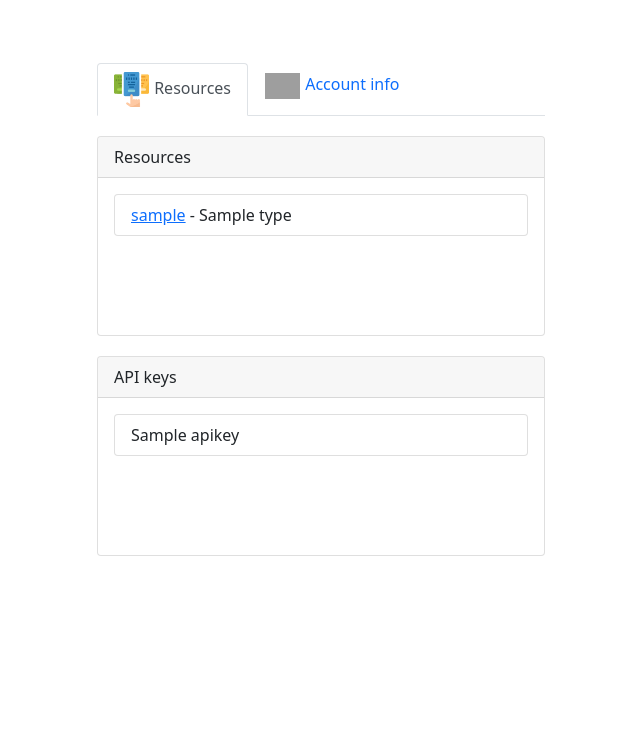
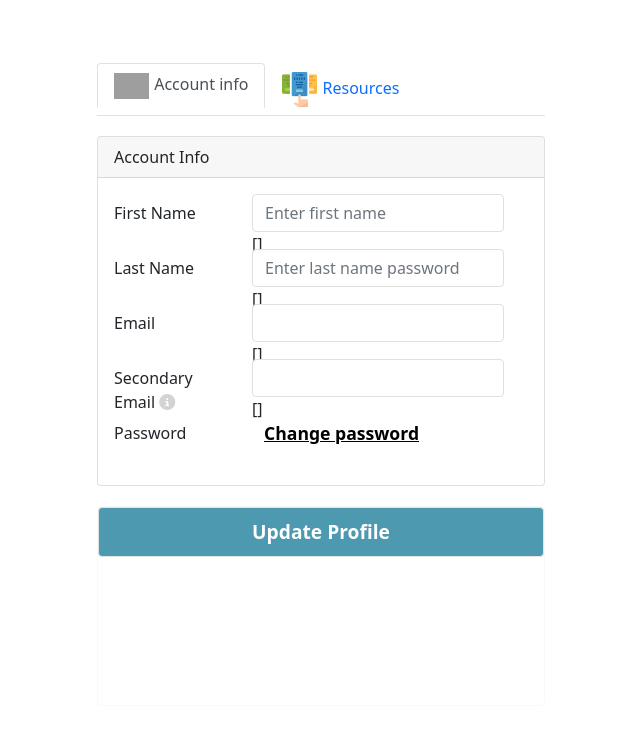
Before and after one commit to geosolutions-it/djam, a Django app: template project/apps/user_management/templates/account/user_edit.html in a window 1280 px wide. Shown: the part 61-800 px from the top of the page, without its empty margins (319-959 px from the left). Run offline with Django 3.2, Linux system fonts and the light colour scheme; tables that the repository leaves empty hold one stand-in row (values such as "Sample post"); the template is opened without the code that fills it: values that come from a table or form of the project are taken from there, most other values are stand-ins (such as "Sample title", 1, 10 or a date in 2020); parts of the project's set-up code (start-up, migrations or seed data) failed here and were passed over; some libraries are stand-ins or nearby versions; grey boxes are pictures that could not be loaded.

Commit message:
renamed method to get api key, few improvements to the templates

```diff
--- a/project/apps/identity_provider/views/token_management.py
+++ b/project/apps/identity_provider/views/token_management.py
@@ -5,7 +5,7 @@ from apps.identity_provider.authentication import DjamTokenAuthentication
 from apps.identity_provider.permissions import APIKeyManagementResourceKeyVerification, ExpirationDateValidation
 from rest_framework.viewsets import ViewSet
 from rest_framework.decorators import action
-from apps.identity_provider.utils import select_user, apikey_list, create_apikey, key_status, key_revoke, key_renew, key_rotate
+from apps.identity_provider.utils import select_user, get_apikeys, create_apikey, key_status, key_revoke, key_renew, key_rotate
 
 from rest_framework import serializers
 from drf_spectacular.utils import extend_schema, inline_serializer
@@ -45,13 +45,13 @@ class ApiKeyView(ViewSet):
         if user.is_superuser:
             user = select_user(request, user)
             data = {
-                   "tokens of {}".format(user): apikey_list(user),
+                   "tokens of {}".format(user): get_apikeys(user),
                    }
             status=200
             return JsonResponse(data, status=status)
         elif request.user.is_superuser == False:
             data = {
-                   "tokens of {}".format(user): apikey_list(user),
+                   "tokens of {}".format(user): get_apikeys(user),
                    }
             status=200
             return JsonResponse(data, status=status)
--- a/project/apps/user_management/static/user_management/css/user_edit.css
+++ b/project/apps/user_management/static/user_management/css/user_edit.css
@@ -97,6 +97,14 @@
 
 .user-edit-form-box .btn-sm .btn-label {
   margin-left: 5px;
+}
+
+.apikey-item__key {
+  display: block;
+}
+
+.apikey-item__expires {
+  font-size: 0.6rem;
 }
 
 .form-group label {
--- a/project/apps/user_management/templates/account/user_edit.html
+++ b/project/apps/user_management/templates/account/user_edit.html
@@ -46,23 +46,23 @@
         <div class="user-edit-form-box" style="margin-bottom:100px">
             <ul class="nav nav-tabs" id="myTabs" role="tablist">
                 <li class="nav-item" role="presentation" style="max-width:45%">
-                    <button class="nav-link active" id="resources-tab" data-bs-toggle="tab" data-bs-target="#resources" type="button" role="tab" aria-controls="resources" aria-selected="true">
+                    <button class="nav-link active" id="account-tab" data-bs-toggle="tab" data-bs-target="#account" type="button" role="tab" aria-controls="account" aria-selected="false">
+                        <img class="custom-link-img" src="{% static "images/account_and_marketing.png" %}"/>
+                        Account info</button>
+                </li>
+                <li class="nav-item" role="presentation" style="max-width:45%">
+                    <button class="nav-link" id="resources-tab" data-bs-toggle="tab" data-bs-target="#resources" type="button" role="tab" aria-controls="resources" aria-selected="true">
                         <img class="custom-link-img" src="{% static "images/type_and_api.png" %}"/>
                         Resources</button>
                 </li>
-                <li class="nav-item" role="presentation" style="max-width:45%">
-                    <button class="nav-link" id="account-tab" data-bs-toggle="tab" data-bs-target="#account" type="button" role="tab" aria-controls="account" aria-selected="false">
-                        <img class="custom-link-img" src="{% static "images/account_and_marketing.png" %}"/>
-                        Account info</button>
-                </li>
             </ul>
             <div class="tab-content" id="editProfileTabContent">
-                <div class="tab-pane fade show active" id="resources" role="tabpanel" aria-labelledby="resources-tab">
+                <div class="tab-pane fade show active" id="account" role="tabpanel" aria-labelledby="account-tab">
+                    {% include "account/account_and_marketing.html" %}
+                 </div>
+                 <div class="tab-pane fade" id="resources" role="tabpanel" aria-labelledby="resources-tab">
                    {% include "account/user_resources.html" %}
                 </div>
-                <div class="tab-pane fade" id="account" role="tabpanel" aria-labelledby="account-tab">
-                    {% include "account/account_and_marketing.html" %}
-                 </div>
             </div>
             <div class="col-12">
             </div>
--- a/project/apps/user_management/templates/account/user_resources.html
+++ b/project/apps/user_management/templates/account/user_resources.html
@@ -2,13 +2,13 @@
     {% csrf_token %}
 <div class="overflow-auto">
     <div class="card overflow-auto">
-        <div class="card-header">Resources</div>
+        <div class="card-header">Upstream services</div>
         <div class="card-body">
           <ul class="list-group">
             {% for resource in resource_list %}
-              <li class="list-group-item"><a href="{{ scheme }}://{{ domain }}/service/{{ resource }}">{{ resource.slug }}</a> - {{ resource.type }}</li>
+              <li class="list-group-item"><a href="{{ scheme }}://{{ domain }}/service/{{ resource }}">{{ resource.slug }}</a></li>
               {% empty %}
-                <p>There aren't available proxy services.</p>
+                <p>There aren't available upstream services.</p>
             {% endfor %}
           </ul>
         </div>
@@ -18,7 +18,7 @@
         <div class="card-body">
           <ul class="list-group">
             {% for apikey in apikey_list %}
-              <li class="list-group-item">{{ apikey }}</li>
+              <li class="list-group-item"><span class="apikey-item__key">{{ apikey.key }}</span><span class="apikey-item__expires">expires {{apikey.expiry}}</span></li>
               {% empty %}
                 <p>There aren't API Key configured.</p>
             {% endfor %}
--- a/project/apps/user_management/views/account_page.py
+++ b/project/apps/user_management/views/account_page.py
@@ -12,7 +12,7 @@ from django.urls import reverse
 from django.utils.translation import gettext as _
 from django.views.generic import UpdateView, DetailView, RedirectView
 from apps.user_management.forms import UserAccountForm
-from apps.identity_provider.utils import apikey_list
+from apps.identity_provider.utils import get_apikeys
 from apps.proxy.utils import get_allowed_resources
 
 logger = logging.getLogger(__name__)
@@ -75,7 +75,7 @@ class AccountDashboard(UserGtObjectMixin, LoginRequiredMixin, UpdateView):
         context["scheme"] = self.request.scheme
         context["domain"] = self.request.get_host()
         # Pass the resource API keys and the resources of the user
-        context["apikey_list"] = apikey_list(self.request.user)
+        context["apikey_list"] = get_apikeys(self.request.user)
         context["resource_list"] = get_allowed_resources(self.request.user)
         return context
 
```
Also changed, not shown: project/apps/identity_provider/utils.py (+3 -7 lines).
